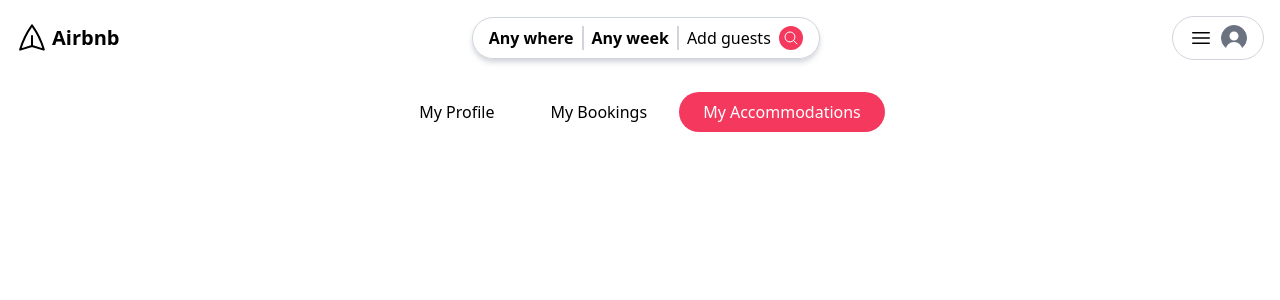
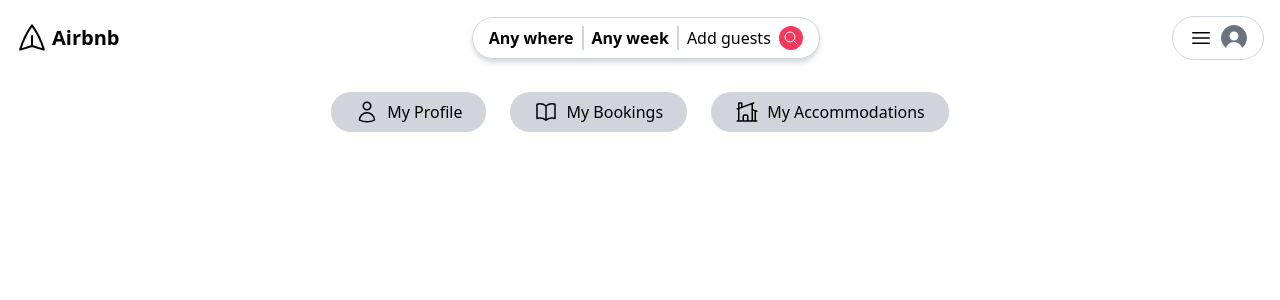
Before and after one commit to sravantp7/airbnb, a React (Vite) app in the folder client/: page /account/accommodations in a window 1280 px wide. Shown: the top 300 px of the page. Built offline with nearby package versions, Linux system fonts and the light colour scheme; no server answers.

Commit message:
added placespage

```diff
--- a/client/src/components/AccountPage.jsx
+++ b/client/src/components/AccountPage.jsx
@@ -3,6 +3,7 @@ import { Navigate } from 'react-router-dom'
 import { useUserContext } from '../context/UserContext'
 import { useParams, Link } from 'react-router-dom'
 import axios from 'axios'
+import PlacesPage from './PlacesPage'
 
 const SERVER_URL = import.meta.env.VITE_SERVER_URL
 
@@ -25,10 +26,12 @@ function AccountPage() {
 
   // function used to add style to active route
   function linkClasses(type = null) {
-    let classes = 'py-2 px-6'
+    let classes = 'py-2 px-6 flex gap-2 rounded-full'
 
     if (type == subpage) {
-      classes += ' bg-primary text-white rounded-full'
+      classes += ' bg-primary text-white'
+    } else {
+      classes += ' bg-gray-300'
     }
     return classes
   }
@@ -40,26 +43,67 @@ function AccountPage() {
     setRedirect('/')
   }
 
+  // redirection to main page on successful logout
   if (redirect == '/') {
     return <Navigate to={'/'} />
   }
 
   return (
     <div>
-      <nav className="w-full flex justify-center mt-8 gap-2">
+      <nav className="w-full flex justify-center mt-8 gap-6">
         <Link to={'/account'} className={linkClasses('profile')}>
+          <svg
+            xmlns="http://www.w3.org/2000/svg"
+            fill="none"
+            viewBox="0 0 24 24"
+            strokeWidth={1.5}
+            stroke="currentColor"
+            className="w-6 h-6"
+          >
+            <path
+              strokeLinecap="round"
+              strokeLinejoin="round"
+              d="M15.75 6a3.75 3.75 0 11-7.5 0 3.75 3.75 0 017.5 0zM4.501 20.118a7.5 7.5 0 0114.998 0A17.933 17.933 0 0112 21.75c-2.676 0-5.216-.584-7.499-1.632z"
+            />
+          </svg>
           My Profile
         </Link>
         <Link to={'/account/bookings'} className={linkClasses('bookings')}>
+          <svg
+            xmlns="http://www.w3.org/2000/svg"
+            fill="none"
+            viewBox="0 0 24 24"
+            strokeWidth={1.5}
+            stroke="currentColor"
+            className="w-6 h-6"
+          >
+            <path
+              strokeLinecap="round"
+              strokeLinejoin="round"
+              d="M12 6.042A8.967 8.967 0 006 3.75c-1.052 0-2.062.18-3 .512v14.25A8.987 8.987 0 016 18c2.305 0 4.408.867 6 2.292m0-14.25a8.966 8.966 0 016-2.292c1.052 0 2.062.18 3 .512v14.25A8.987 8.987 0 0018 18a8.967 8.967 0 00-6 2.292m0-14.25v14.25"
+            />
+          </svg>
           My Bookings
         </Link>
-        <Link
-          to={'/account/accommodations'}
-          className={linkClasses('accommodations')}
-        >
+        <Link to={'/account/places'} className={linkClasses('places')}>
+          <svg
+            xmlns="http://www.w3.org/2000/svg"
+            fill="none"
+            viewBox="0 0 24 24"
+            strokeWidth={1.5}
+            stroke="currentColor"
+            className="w-6 h-6"
+          >
+            <path
+              strokeLinecap="round"
+              strokeLinejoin="round"
+              d="M8.25 21v-4.875c0-.621.504-1.125 1.125-1.125h2.25c.621 0 1.125.504 1.125 1.125V21m0 0h4.5V3.545M12.75 21h7.5V10.75M2.25 21h1.5m18 0h-18M2.25 9l4.5-1.636M18.75 3l-1.5.545m0 6.205l3 1m1.5.5l-1.5-.5M6.75 7.364V3h-3v18m3-13.636l10.5-3.819"
+            />
+          </svg>
           My Accommodations
         </Link>
       </nav>
+      {/* Rendering user profile page */}
       {user && user.name && subpage === 'profile' && (
         <div className="text-center max-w-lg mt-8 mx-auto">
           <div>
@@ -74,6 +118,8 @@ function AccountPage() {
           </button>
         </div>
       )}
+      {/* Rendering places page */}
+      {user && user.name && subpage === 'places' && <PlacesPage />}
     </div>
   )
 }
--- /dev/null
+++ b/client/src/components/PlacesPage.jsx
@@ -0,0 +1,51 @@
+import { Link } from 'react-router-dom'
+import { useParams } from 'react-router-dom'
+
+function PlacesPage() {
+  const { action } = useParams()
+
+  return (
+    <div>
+      {action !== 'new' && (
+        <div className="text-center mt-8">
+          <Link
+            to={'/account/places/new'}
+            className="bg-primary text-white px-4 py-2 rounded-full inline-flex gap-2"
+          >
+            <svg
+              xmlns="http://www.w3.org/2000/svg"
+              fill="none"
+              viewBox="0 0 24 24"
+              strokeWidth={1.5}
+              stroke="currentColor"
+              className="w-6 h-6"
+            >
+              <path
+                strokeLinecap="round"
+                strokeLinejoin="round"
+                d="M12 4.5v15m7.5-7.5h-15"
+              />
+            </svg>
+            Add new place
+          </Link>
+        </div>
+      )}
+      {action === 'new' && (
+        <div className="max-w-lg mx-auto mt-10 border p-2">
+          <form>
+            <label htmlFor="title">Title</label>
+            <input
+              type="text"
+              id="title"
+              placeholder="title, eg: My lovely apt"
+            />
+            <label htmlFor="address">Address</label>
+            <input type="text" id="address" placeholder="address" />
+          </form>
+        </div>
+      )}
+    </div>
+  )
+}
+
+export default PlacesPage
--- a/client/src/main.jsx
+++ b/client/src/main.jsx
@@ -20,6 +20,7 @@ const router = createBrowserRouter(
       <Route path="login" element={<Login />} />
       <Route path="register" element={<Register />} />
       <Route path="account/:subpage?" element={<AccountPage />} />
+      <Route path="account/:subpage/:action" element={<AccountPage />} />
       <Route path="about" element={<div>Login</div>} />
       <Route path="*" element={<div>Page Not Found</div>} />
     </Route>
```
